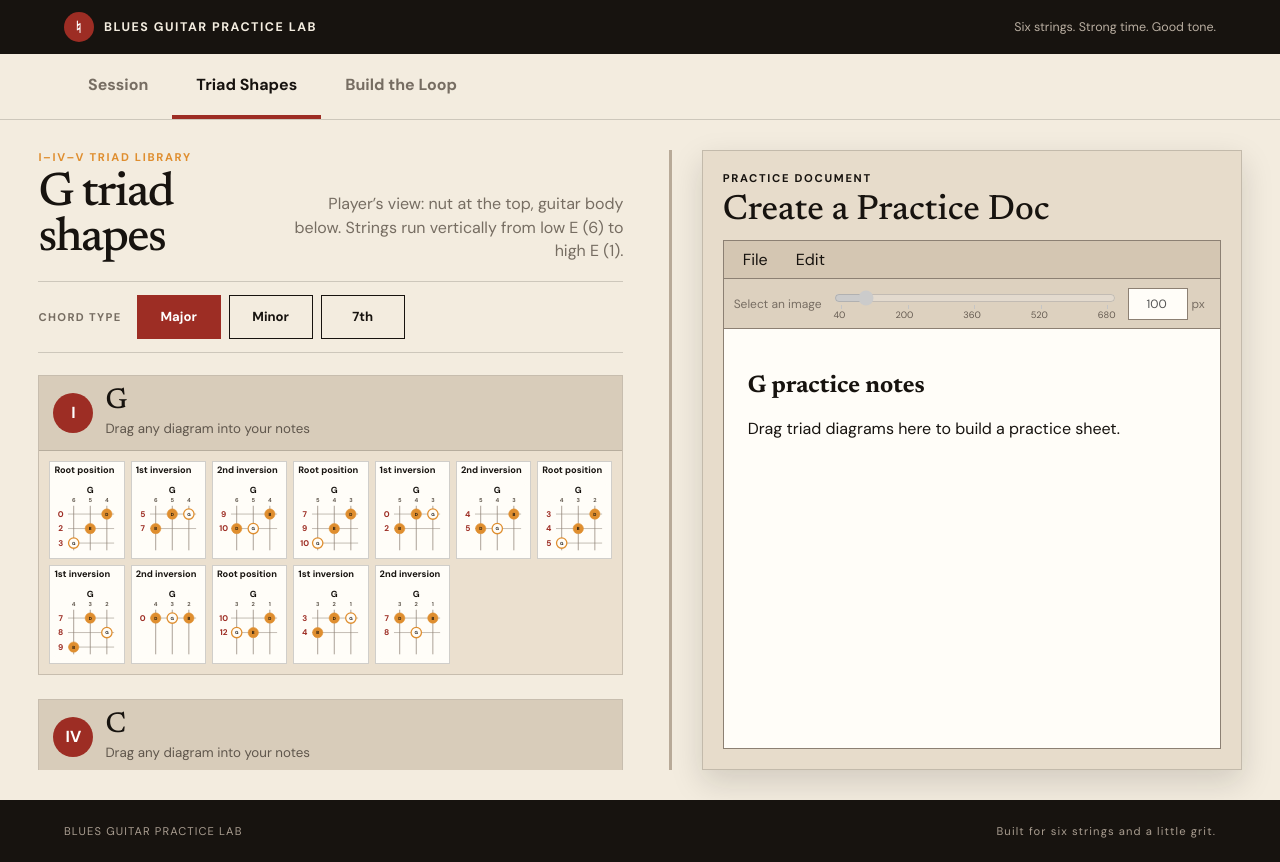
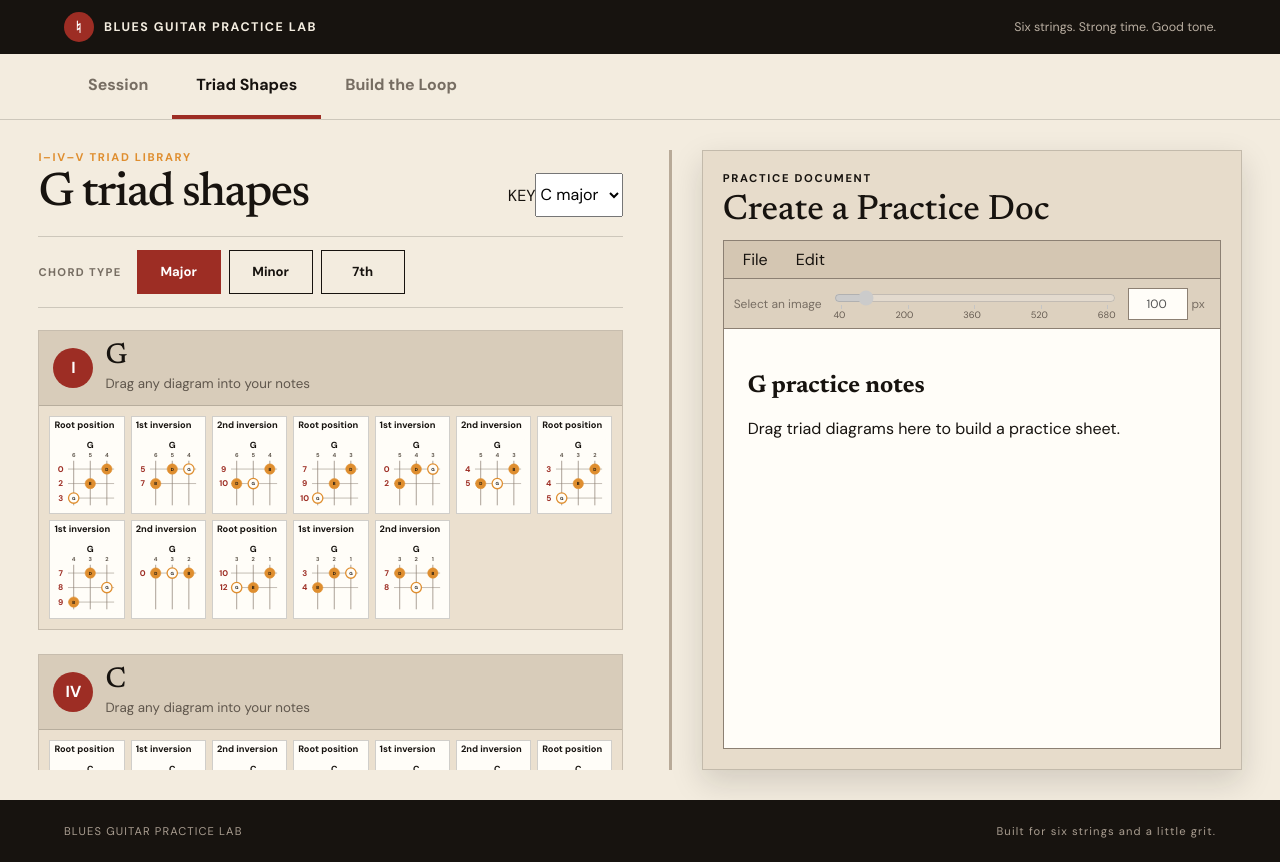
Before and after one commit to flyfisher1952/blues-guitar-practice-lab, an Angular app: page / in a window 1280 px wide. Both pictures are taken after a click on the tab "Triad Shapes". Built offline with nearby package versions, Linux system fonts and the light colour scheme; what html-docx-js-typescript would draw is missing.

Commit message:
Place key selector in triad page heading

```diff
--- a/src/app/component/triad-shapes/triad-shapes.component.html
+++ b/src/app/component/triad-shapes/triad-shapes.component.html
@@ -7,7 +7,17 @@
     <div class="triad-library">
       <div class="panel-heading triad-heading">
         <div><p class="eyebrow amber">I–IV–V TRIAD LIBRARY</p><h1>{{ selectedKey }} triad shapes</h1></div>
-        <p class="orientation">Player’s view: nut at the top, guitar body below. Strings run vertically from low E (6) to high E (1).</p>
+        <label class="triad-key-select">
+          <span>KEY</span>
+          <select
+            [value]="selectedKey"
+            aria-label="Triad key"
+            (change)="selectedKeyChange.emit($any($event.target).value)">
+            @for (option of keys; track option.label) {
+              <option [value]="option.label">{{ option.label }} major</option>
+            }
+          </select>
+        </label>
       </div>
 
       <div class="mode-picker" role="group" aria-label="Chord type">
```
